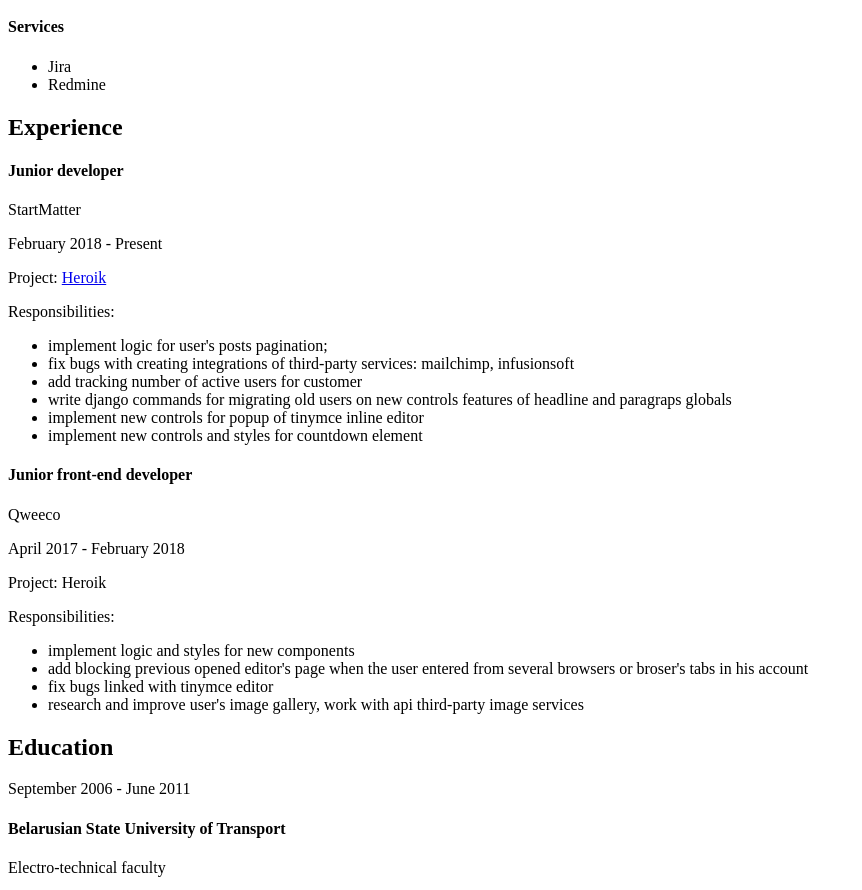
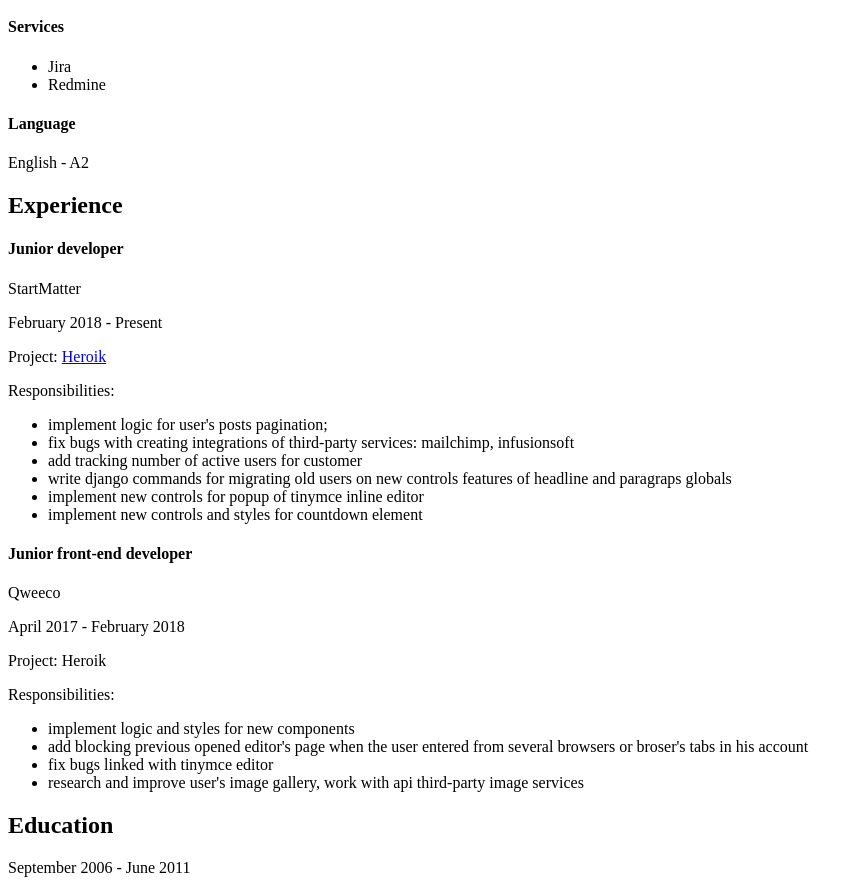
Before and after one commit to duza/rsschool-codejam1-cv, a plain HTML site: page index.html in a window 1280 px wide. Shown: the part 1066-1956 px from the top of the page, without its empty margins (0-862 px from the left). Drawn offline with Linux system fonts and the light colour scheme.

Commit message:
feat: Add language information to skills section

```diff
--- a/index.html
+++ b/index.html
@@ -91,6 +91,10 @@
               <li>Redmine</li>
             </ul>
           </div>
+          <div class="lang">
+            <h4>Language</h4>
+            <p>English - A2</p>
+          </div>
         </section>
         <section id="experience">
           <h2>Experience</h2>
```
